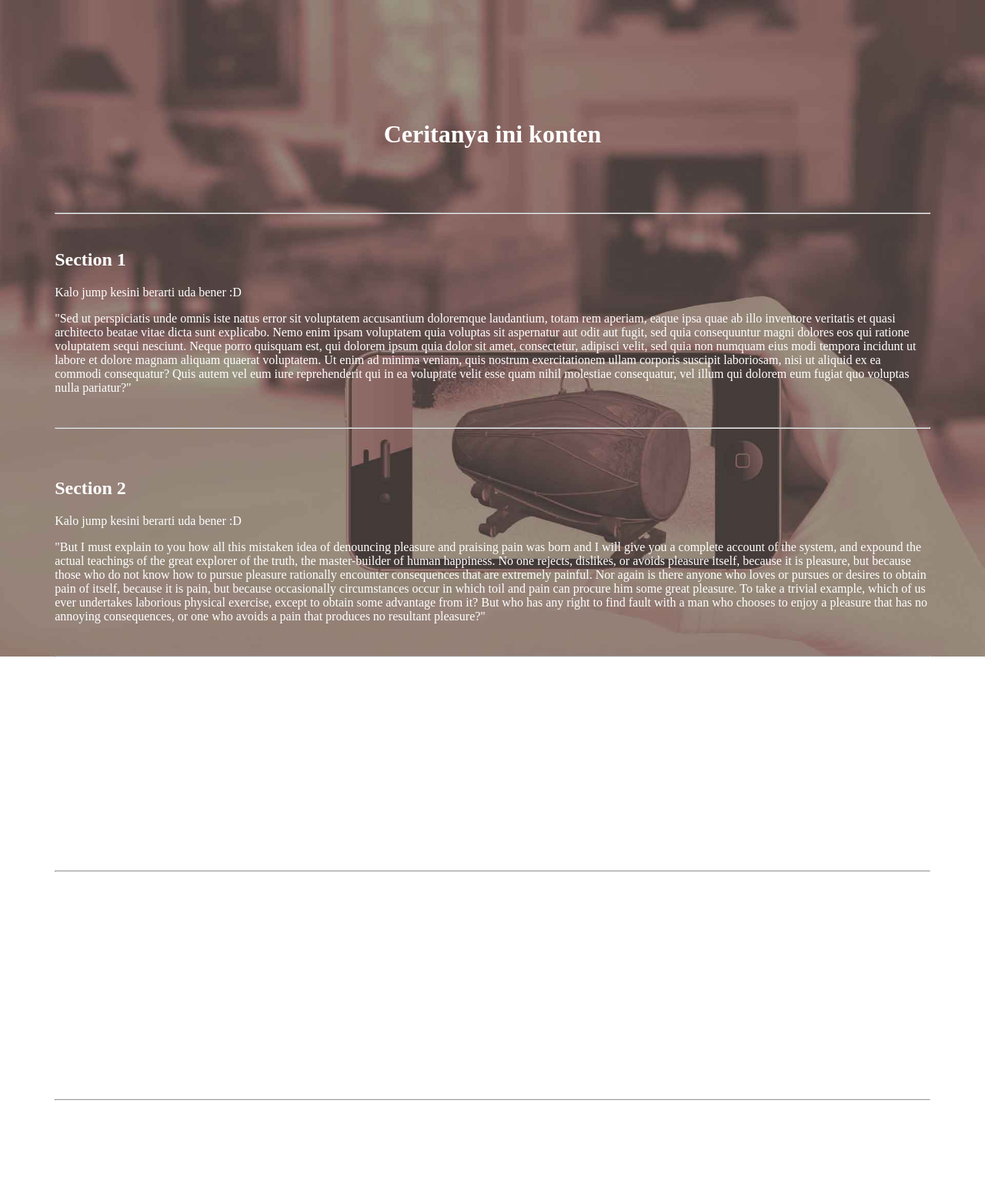
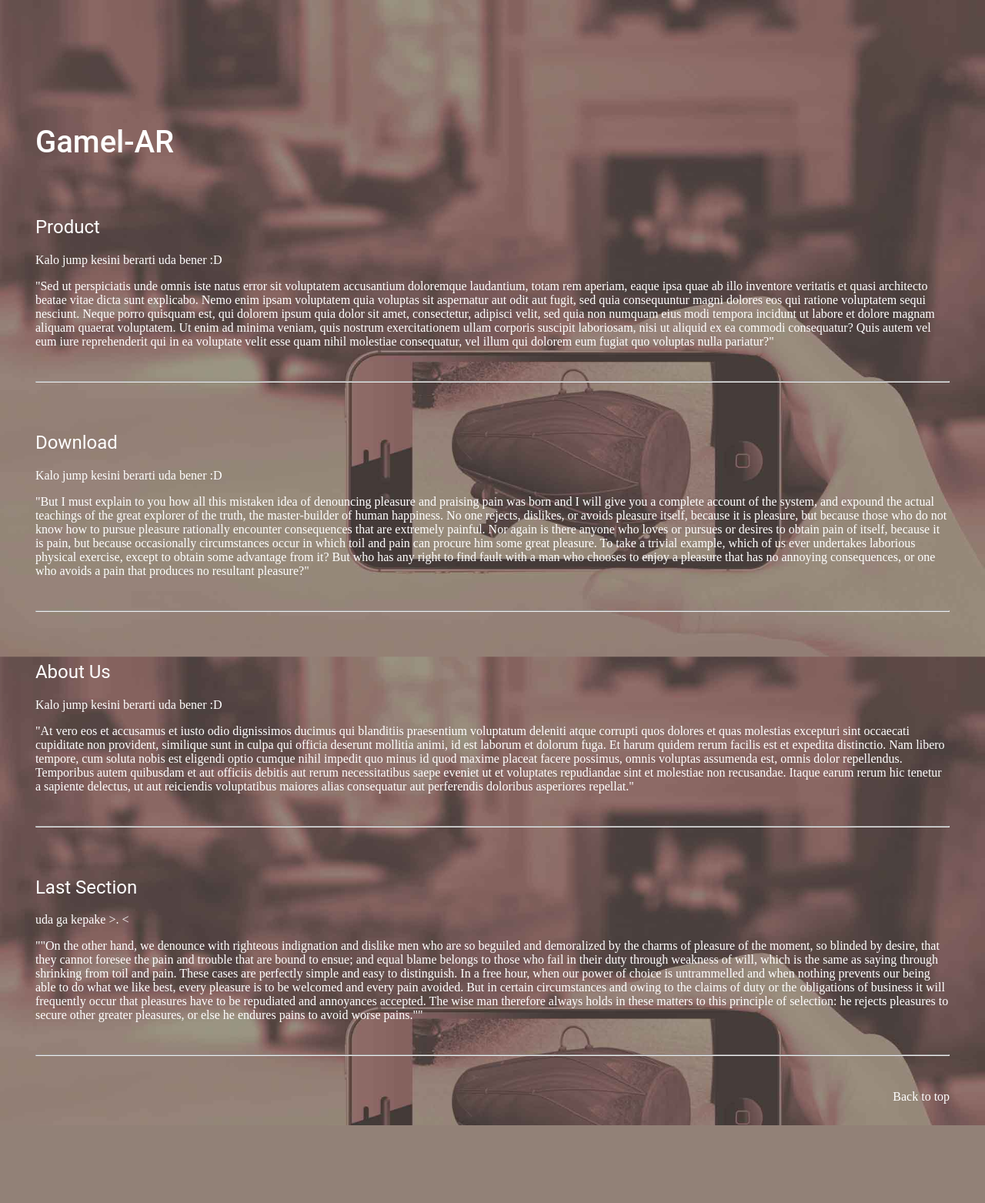
Before and after one commit to KelompokA/Web, a PHP site: page /pages/konten.html in a window 1280 px wide. Shown: the whole page at 77% size. After the commit the page ends 1462 px from the top, so only its background shows below. Run offline with PHP 8.4, Linux system fonts and the light colour scheme.

Commit message:
fixing content section

```diff
--- a/css/main.css
+++ b/css/main.css
@@ -32,7 +32,7 @@ body {
 .judul {
     font-size: 40px;
     font-family: "Code Bold", "Roboto", Serif;
-    font-weight: 100;
+    font-weight: 500;
     color: #C59C2D;
     padding: 0;
     margin-bottom: 0;
@@ -60,8 +60,9 @@ a {
     text-decoration: none;
 }
 
-a:hover {
+a:hover  {
     text-decoration: underline;
+    text-decoration-color: #663399;
 }
 
 td {
--- a/index.html
+++ b/index.html
@@ -5,13 +5,14 @@
     <title>Gamel-AR</title>
     <!-- Link ke main CSS -->
     <link href="css/main.css" rel="stylesheet">
+    <link href="css/konten.css" rel="stylesheet">
 </head>
 
 <body>
     <div id="kiri" style="text-align:center;">
         <div style="padding:10% 5% 5% 5%; height: 100vh;">
             <img class="logo" src="assets/Logo.png">
-            <h1 class="judul"> <b>G</b>AMEL-<b>AR</b> </h1>
+            <h1 class="judul"> G<span style="font-size:30px; font-weight:300;">AMEL-</span>AR </h1>
             <p class="subjudul">You're one touch away from Gamelan</p>
             <!--            <hr color="white" width="300px">-->
 
--- a/pages/konten.html
+++ b/pages/konten.html
@@ -1,30 +1,36 @@
 <!DOCTYPE html>
 <html>
+
+<head>
     <style>
         h1 {
             color: white;
-        text-align: center
+            text-align: left;
+            font-family:Roboto;
         }
 
         h2 {
             color: white;
+            font-family:Roboto;
+            font-weight: 400;
         }
 
-    p{
-        color:white;}
+        p {
+            color: white;
+        }
     </style>
+</head>
 
-<body style="background-image: url(../assets/back.jpg); background-repeat: no-repeat ; background-size:contain;background-attachment: fixed">
-    <div style="padding: 10% 5% 5% 5%">
-        <a name="Top">
-            <h1>Ceritanya ini konten</h1></a>
-        <br>
-        <br>
-        <br>
-        <hr>
-        <br>
+<body style="background-image: url(../assets/back.jpg); background-repeat: no-repeat ; background-size:cover;background-attachment: fixed">
+    <div style="padding: 10% 3% 3% 3%">
+        <div style="height:100px; width:100vh;">
+            <a name="Top" style="">
+                <h1 style=" font-size:40px; font-weight:500">Gamel-AR</h1>
+            </a>
+        </div>
 
-        <a name="Sec1"><h2>Section 1</h2></a>
+        </section>
+        <a name="Sec1"><h2>Product</h2></a>
         <p> Kalo jump kesini berarti uda bener :D </p>
         <p> "Sed ut perspiciatis unde omnis iste natus error sit voluptatem accusantium doloremque laudantium, totam rem aperiam, eaque ipsa quae ab illo inventore veritatis et quasi architecto beatae vitae dicta sunt explicabo. Nemo enim ipsam voluptatem quia voluptas sit aspernatur aut odit aut fugit, sed quia consequuntur magni dolores eos qui ratione voluptatem sequi nesciunt. Neque porro quisquam est, qui dolorem ipsum quia dolor sit amet, consectetur, adipisci velit, sed quia non numquam eius modi tempora incidunt ut labore et dolore magnam aliquam quaerat voluptatem. Ut enim ad minima veniam, quis nostrum exercitationem ullam corporis suscipit laboriosam, nisi ut aliquid ex ea commodi consequatur? Quis autem vel eum iure reprehenderit qui in ea voluptate velit esse quam nihil molestiae consequatur, vel illum qui dolorem eum fugiat quo voluptas nulla pariatur?" </p>
         <br>
@@ -32,7 +38,7 @@
         <br>
         <br>
 
-        <a name="Sec2"><h2>Section 2</h2></a>
+        <a name="Sec2"><h2>Download</h2></a>
         <p> Kalo jump kesini berarti uda bener :D </p>
         <p> "But I must explain to you how all this mistaken idea of denouncing pleasure and praising pain was born and I will give you a complete account of the system, and expound the actual teachings of the great explorer of the truth, the master-builder of human happiness. No one rejects, dislikes, or avoids pleasure itself, because it is pleasure, but because those who do not know how to pursue pleasure rationally encounter consequences that are extremely painful. Nor again is there anyone who loves or pursues or desires to obtain pain of itself, because it is pain, but because occasionally circumstances occur in which toil and pain can procure him some great pleasure. To take a trivial example, which of us ever undertakes laborious physical exercise, except to obtain some advantage from it? But who has any right to find fault with a man who chooses to enjoy a pleasure that has no annoying consequences, or one who avoids a pain that produces no resultant pleasure?" </p>
         <br>
@@ -40,7 +46,7 @@
         <br>
         <br>
 
-        <a name="Sec3"><h2>Section 3</h2></a>
+        <a name="Sec3"><h2>About Us</h2></a>
         <p> Kalo jump kesini berarti uda bener :D </p>
         <p> "At vero eos et accusamus et iusto odio dignissimos ducimus qui blanditiis praesentium voluptatum deleniti atque corrupti quos dolores et quas molestias excepturi sint occaecati cupiditate non provident, similique sunt in culpa qui officia deserunt mollitia animi, id est laborum et dolorum fuga. Et harum quidem rerum facilis est et expedita distinctio. Nam libero tempore, cum soluta nobis est eligendi optio cumque nihil impedit quo minus id quod maxime placeat facere possimus, omnis voluptas assumenda est, omnis dolor repellendus. Temporibus autem quibusdam et aut officiis debitis aut rerum necessitatibus saepe eveniet ut et voluptates repudiandae sint et molestiae non recusandae. Itaque earum rerum hic tenetur a sapiente delectus, ut aut reiciendis voluptatibus maiores alias consequatur aut perferendis doloribus asperiores repellat." </p>
         <br>
@@ -49,14 +55,15 @@
         <br>
 
         <a name="Bot"><h2>Last Section</h2></a>
-        <p> uda ga kepake >.< </p>
+        <p> uda ga kepake >.
+            < </p>
                 <p> ""On the other hand, we denounce with righteous indignation and dislike men who are so beguiled and demoralized by the charms of pleasure of the moment, so blinded by desire, that they cannot foresee the pain and trouble that are bound to ensue; and equal blame belongs to those who fail in their duty through weakness of will, which is the same as saying through shrinking from toil and pain. These cases are perfectly simple and easy to distinguish. In a free hour, when our power of choice is untrammelled and when nothing prevents our being able to do what we like best, every pleasure is to be welcomed and every pain avoided. But in certain circumstances and owing to the claims of duty or the obligations of business it will frequently occur that pleasures have to be repudiated and annoyances accepted. The wise man therefore always holds in these matters to this principle of selection: he rejects pleasures to secure other greater pleasures, or else he endures pains to avoid worse pains."" </p>
                 <br>
                 <hr>
                 <br>
                 <br>
 
-                <a title="Click to top" href="#Top" style="color:white;"> Back to top </a>
+                <a title="Click to top" href="#Top" style="color:white;float:right;text-decoration:none;"> Back to top </a>
     </div>
 </body>
 
```
Also changed, not shown: assets/buttonBlue.png (deleted), assets/buttonGreen.png (deleted), assets/buttonRed.png (deleted). Lines whose indentation alone changed are shown as unchanged.
